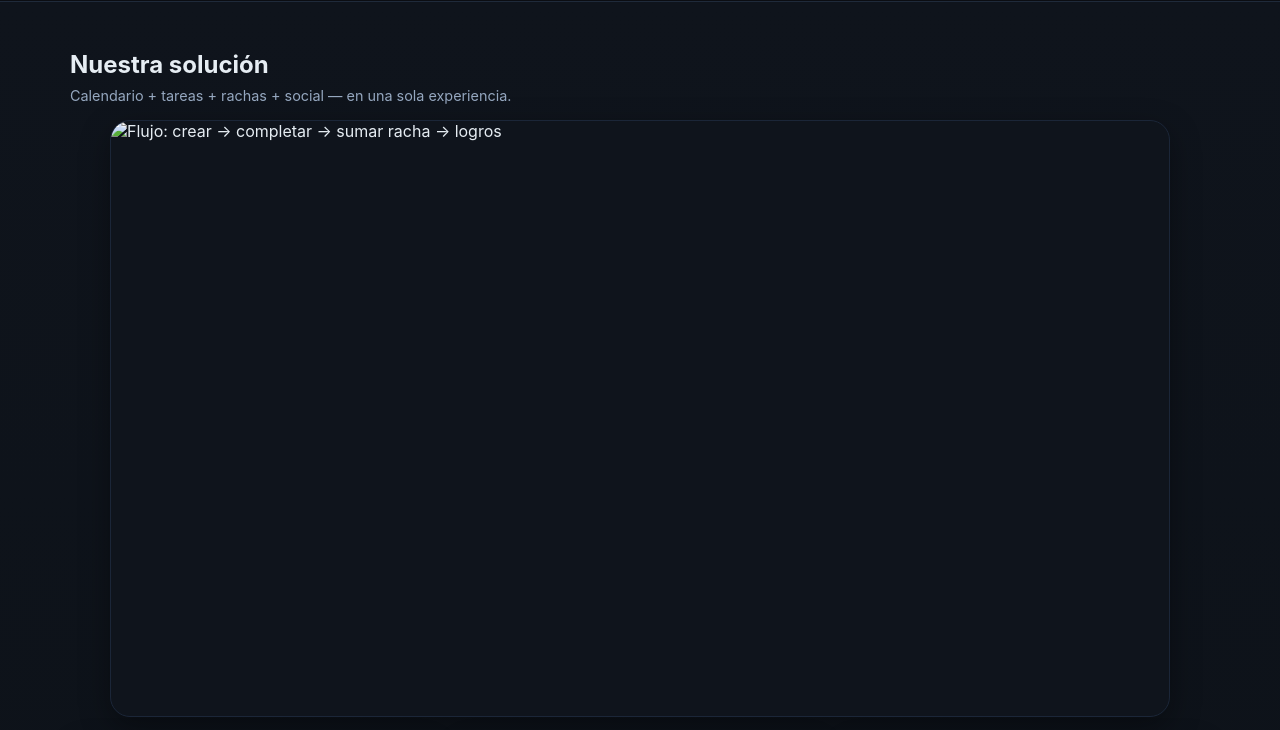
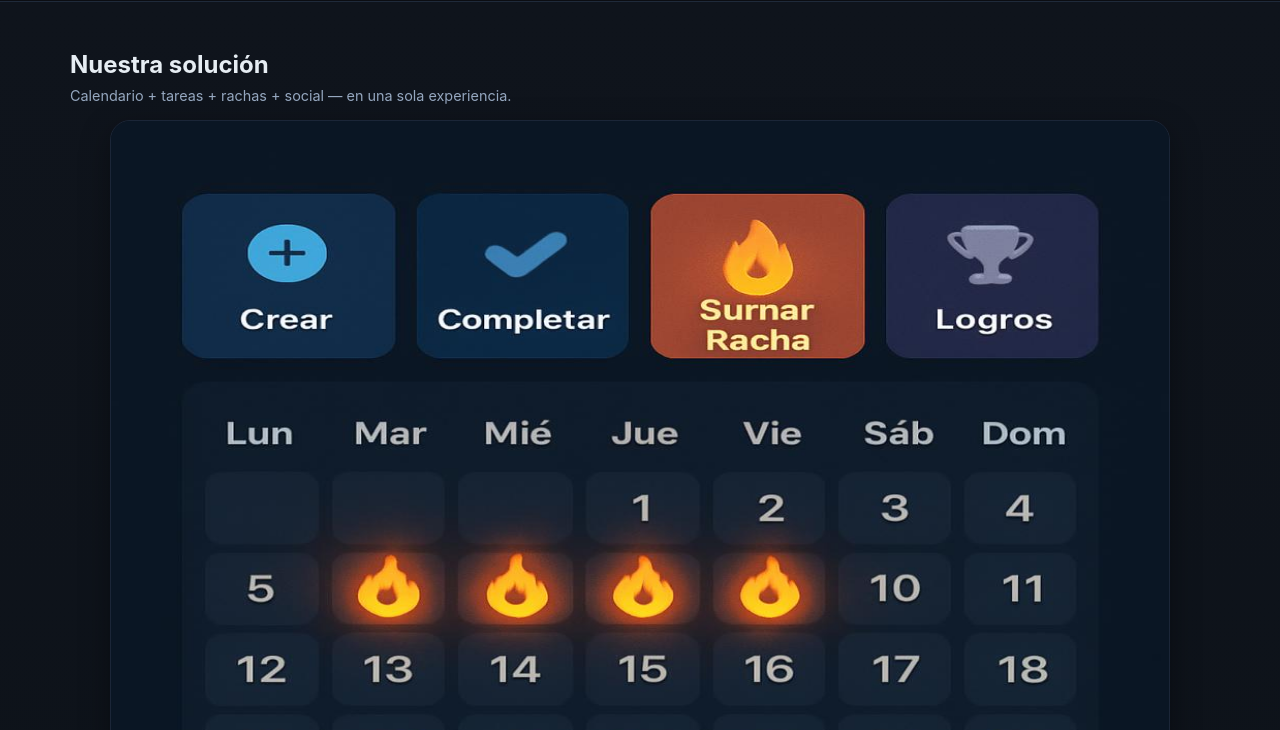
Before and after one commit to miguelandin/vestigium-web, a plain HTML site: page index.html in a window 1280 px wide. Shown: the part 1020-1750 px from the top of the page. Drawn offline with Linux system fonts and the light colour scheme.

Commit message:
añadido imagen en solucion

```diff
--- a/index.html
+++ b/index.html
@@ -105,7 +105,7 @@
       </header>
 
       <figure class="overview">
-        <img src="assets/overview-flow.png" alt="Flujo: crear → completar → sumar racha → logros" loading="lazy" />
+        <img src="assets/ChatOn.jpg" alt="Flujo: crear → completar → sumar racha → logros" loading="lazy" />
       </figure>
 
       <div class="steps">
--- a/style.css
+++ b/style.css
@@ -428,9 +428,10 @@ input[type="email"] {
 
 .overview img {
   width: 100%;
+  height: 100%;
 
-  object-fit: cover;
-  aspect-ratio: 16 / 9;
+  object-fit:fill;
+  aspect-ratio: 16 / 12;
 }
 
 .steps {
```
Also changed, not shown: assets/ChatOn.jpg (added).
